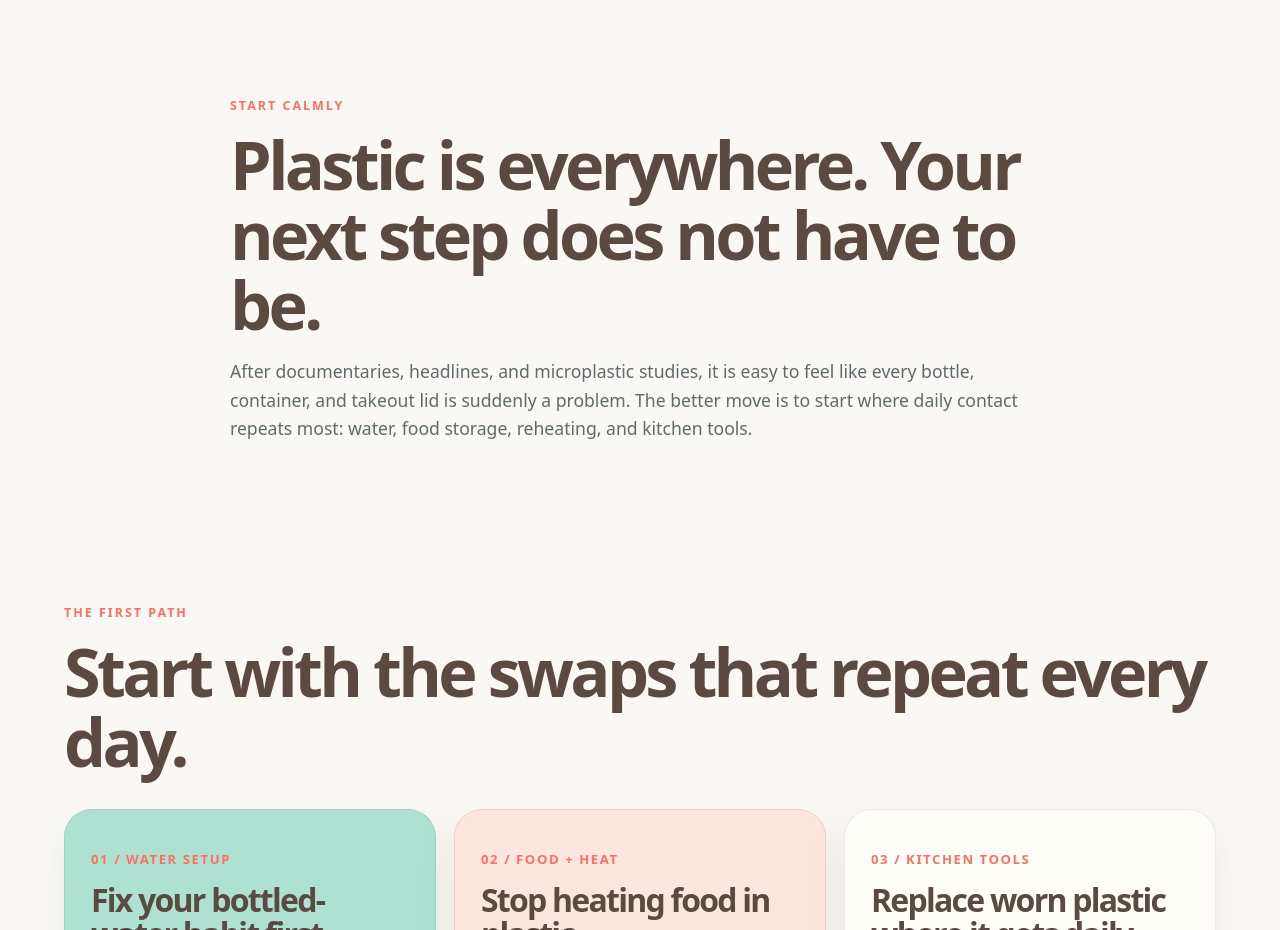
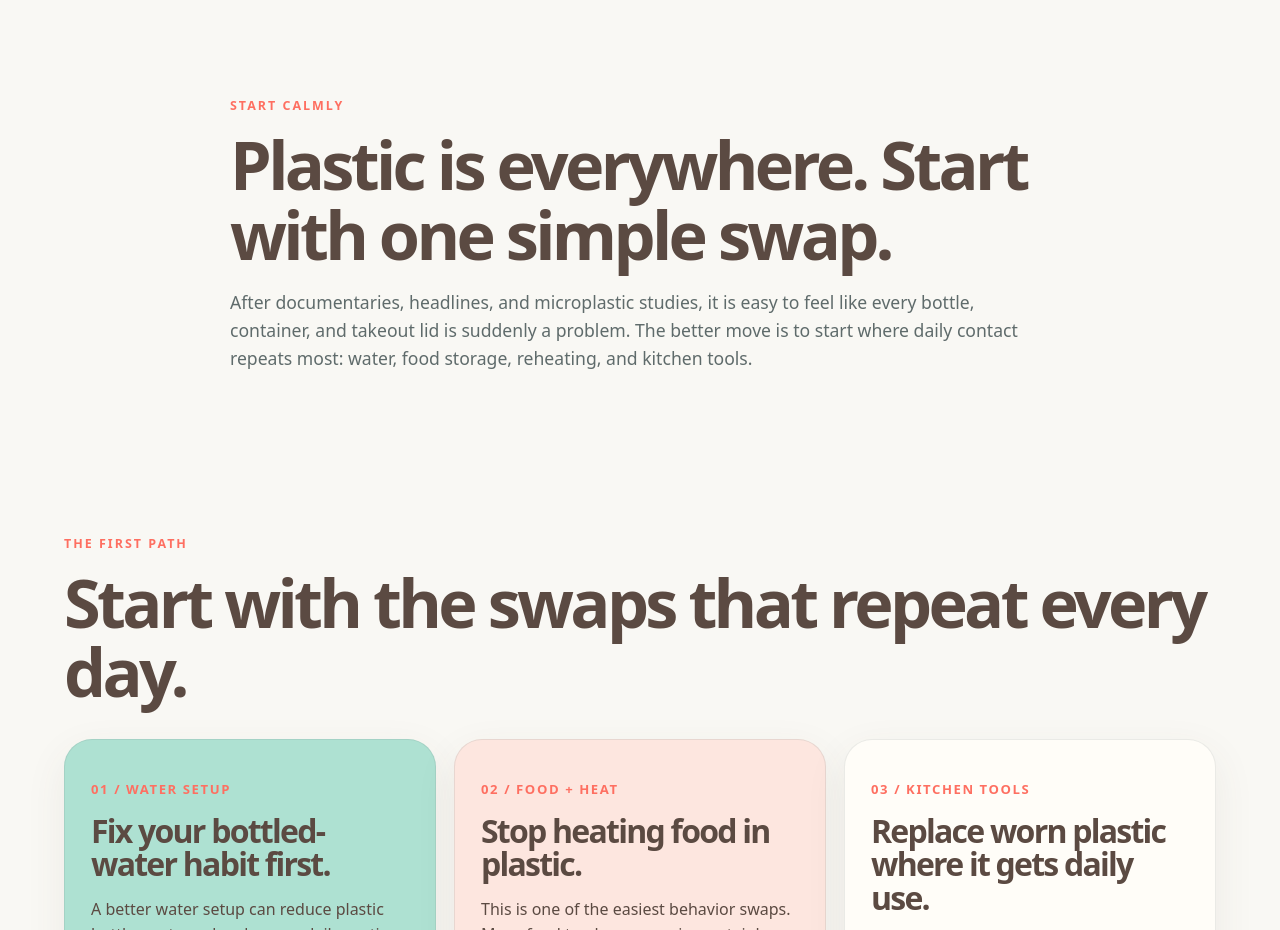
Before and after one commit to barbarasignalcrowe/lessplasticish, a Next.js app: page / in a window 1280 px wide. Shown: the part 940-1870 px from the top of the page. Built offline with nearby package versions, Linux system fonts and the light colour scheme; no server answers.

Commit message:
copy: clarify homepage start section headline

```diff
--- a/app/page.tsx
+++ b/app/page.tsx
@@ -28,7 +28,7 @@ export default function Home() {
       <section className="section-tight">
         <div className="container narrow">
           <p className="eyebrow">Start calmly</p>
-          <h2>Plastic is everywhere. Your next step does not have to be.</h2>
+          <h2>Plastic is everywhere. Start with one simple swap.</h2>
           <p className="body-large">After documentaries, headlines, and microplastic studies, it is easy to feel like every bottle, container, and takeout lid is suddenly a problem. The better move is to start where daily contact repeats most: water, food storage, reheating, and kitchen tools.</p>
         </div>
       </section>
```
